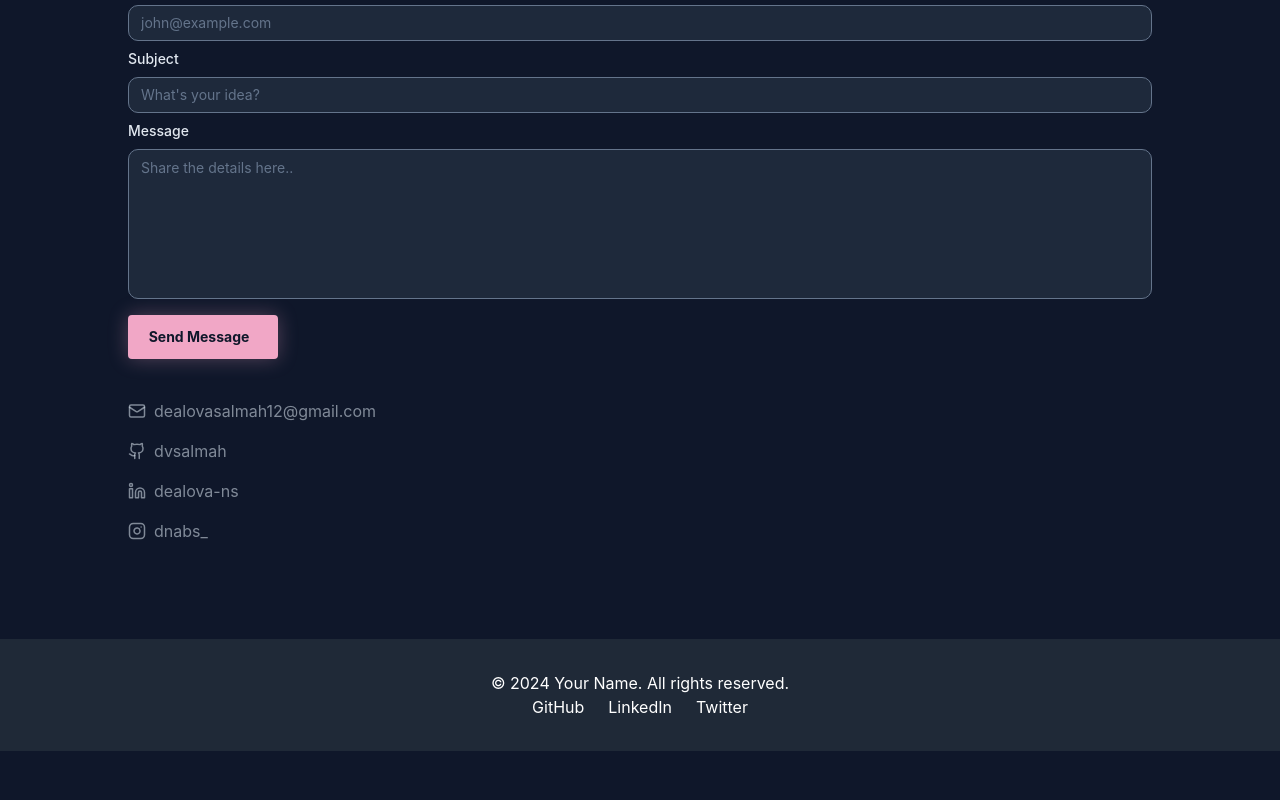
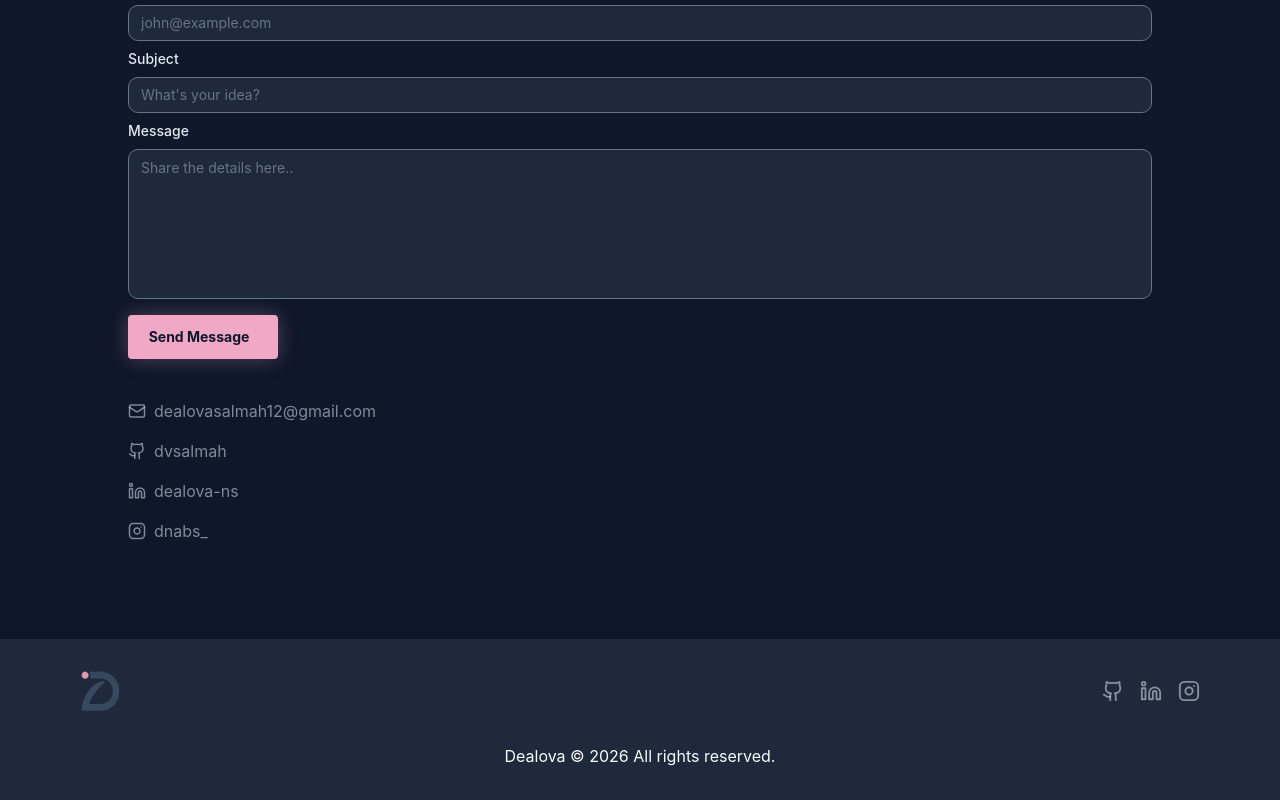
Before and after one commit to dvsalmah/PersonalSite-v1, a React (Vite) app: page / in a window 1280 px wide. Shown: the part 5984-6784 px from the top of the page. Before the commit the page ends 6735 px from the top, so only its background shows below. Built offline with nearby package versions, Linux system fonts and the light colour scheme.

Commit message:
feat: implement footer component

```diff
--- a/src/components/layout/Footer.jsx
+++ b/src/components/layout/Footer.jsx
@@ -1,16 +1,45 @@
 import React from 'react';
+import {Github, Linkedin, Instagram} from 'lucide-react';
 
 const Footer = () => {
   return (
-    <footer className="bg-gray-800 text-white py-8">
+    <footer className="bg-[#1E293B] text-[#F8FAFC] py-8 px-8">
       <div className="max-w-6xl mx-auto px-4">
-        <div className="flex flex-col md:flex-row justify-between items-center">
-          <p className="mb-4 md:mb-0">&copy; 2024 Your Name. All rights reserved.</p>
-          <div className="flex space-x-6">
-            <a href="#" className="hover:text-blue-400 transition-colors">GitHub</a>
-            <a href="#" className="hover:text-blue-400 transition-colors">LinkedIn</a>
-            <a href="#" className="hover:text-blue-400 transition-colors">Twitter</a>
+        <div className='flex flex-col'>
+        <div className="flex flex-row justify-between items-center gap-6">
+          <a href='#home'>
+              <img
+                src="/icon.svg"
+                alt="Dealova Logo"
+                className="w-10 h-10 object-contain"
+              />
+          </a>
+          <div className="flex space-x-4 text-[#CBD5E1]/60">
+              <a className="flex items-center hover:text-[#F8FAFC]"
+              href='https://github.com/dvsalmah'
+              target='_blank'
+              rel='noopener noreferrer'
+              >
+                <Github size={22}/>
+              </a>
+              <a className="flex items-center hover:text-[#F8FAFC]"
+              href='https://linkedin.com/in/dealova-ns'
+              target='_blank'
+              rel='noopener noreferrer'
+              >
+                <Linkedin size={22}/>
+              </a>
+              <a className="flex items-center hover:text-[#F8FAFC]"
+              href='https://instagram.com/dnabs_'
+              target='_blank'
+              rel='noopener noreferrer'
+              >
+                <Instagram size={22}/>
+              </a>
+        </div>
           </div>
+          <div className="h-px w-full bg-gradient-to-r from-transparent via-slate-400/60 to-transparent my-4" />
+          <p className="flex justify-center mb-4 md:mb-0">Dealova &copy; 2026 All rights reserved.</p>
         </div>
       </div>
     </footer>
```
